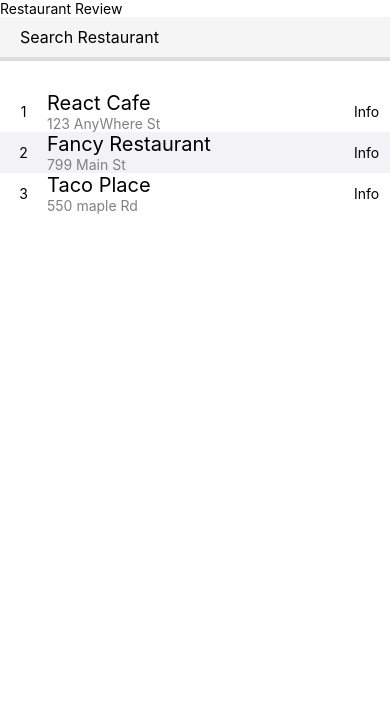
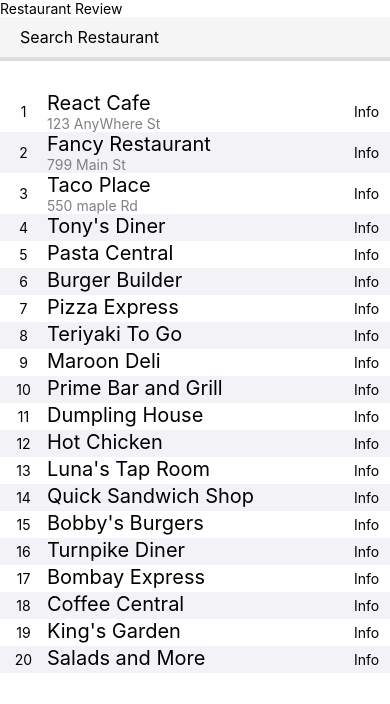
Before and after one commit to edilson14/RestaurantReview, a React Native app: screen / in a window 390 px wide. Shown: the top 704 px of the page. Built offline with nearby package versions, Linux system fonts and the light colour scheme.

Commit message:
using scrollView

```diff
--- a/App.js
+++ b/App.js
@@ -1,5 +1,5 @@
 import React, { Component } from 'react';
-import { Text, View, Platform } from 'react-native';
+import { Text, View, Platform, ScrollView } from 'react-native';
 import AppStyles from 'styles/AppStyles';
 import Restaurants from 'components/Restaurants'
 
--- a/src/components/Restaurants.js
+++ b/src/components/Restaurants.js
@@ -1,15 +1,28 @@
 import React, { Component } from 'react';
-import { Text, View, TextInput } from 'react-native';
+import { Text, View, TextInput, ScrollView } from 'react-native';
 import AppStyles from 'styles/AppStyles';
 
 const restaurants = [
     { name: 'React Cafe', adress: '123 AnyWhere St' },
-    {
-        name: 'Fancy Restaurant', adress: '799 Main St'
-    },
-    {
-        name: 'Taco Place', adress: '550 maple Rd'
-    }
+    { name: 'Fancy Restaurant', adress: '799 Main St' },
+    { name: 'Taco Place', adress: '550 maple Rd' },
+    { name: "Tony's Diner", address: '4101 College St' },
+    { name: 'Pasta Central', address: '706 Harper St' },
+    { name: 'Burger Builder', address: '4869 Hamilton Dr' },
+    { name: 'Pizza Express', address: '1049 Bird St' },
+    { name: 'Teriyaki To Go', address: '1885 Tea Berry Lane' },
+    { name: 'Maroon Deli', address: '1082 Stuart St' },
+    { name: 'Prime Bar and Grill', address: '1848 Fairfax Dr' },
+    { name: 'Dumpling House', address: '747 Kelly Dr' },
+    { name: 'Hot Chicken', address: '1816 Olive St' },
+    { name: "Luna's Tap Room", address: '3256 Spirit Dr' },
+    { name: 'Quick Sandwich Shop', address: '2587 Cherry Ridge Dr' },
+    { name: "Bobby's Burgers", address: '4152 Berkley St' },
+    { name: 'Turnpike Diner', address: '4571 Central Ave' },
+    { name: 'Bombay Express', address: '65 Queens Lane' },
+    { name: 'Coffee Central', address: '3228 Oakwood Circle' },
+    { name: "King's Garden", address: '2935 Victoria Ct' },
+    { name: 'Salads and More', address: '2454 Preston St' },
 ]
 
 export default class Restaurants extends Component {
@@ -29,6 +42,9 @@ export default class Restaurants extends Component {
                     value={this.state.search}
                 />
 
+                <ScrollView contentContainerStyle={{
+                    paddingTop: 30
+                }}>
                     {
 
                         restaurants.filter(restaurant => {
@@ -38,6 +54,7 @@ export default class Restaurants extends Component {
                                 <View key={restaurant.name} style={[AppStyles.row,
                                 { backgroundColor: index % 2 === 0 ? 'Withe' : '#F3F3F7' }
                                 ]}>
+
                                     <View style={AppStyles.egds}>
                                         <Text >
                                             {index + 1}
@@ -63,7 +80,8 @@ export default class Restaurants extends Component {
                             )
                         })
                     }
-            </View>
+                </ScrollView>
+            </View >
         )
     }
 }
--- a/src/styles/AppStyles.js
+++ b/src/styles/AppStyles.js
@@ -44,7 +44,7 @@ export default StyleSheet.create({
         padding: 5,
     },
     input: {
-        marginBottom: 30,
+        // marginBottom: 30,
         padding: 10,
         paddingHorizontal: 20,
         fontSize: 16,
```
Lines whose indentation alone changed are shown as unchanged.
